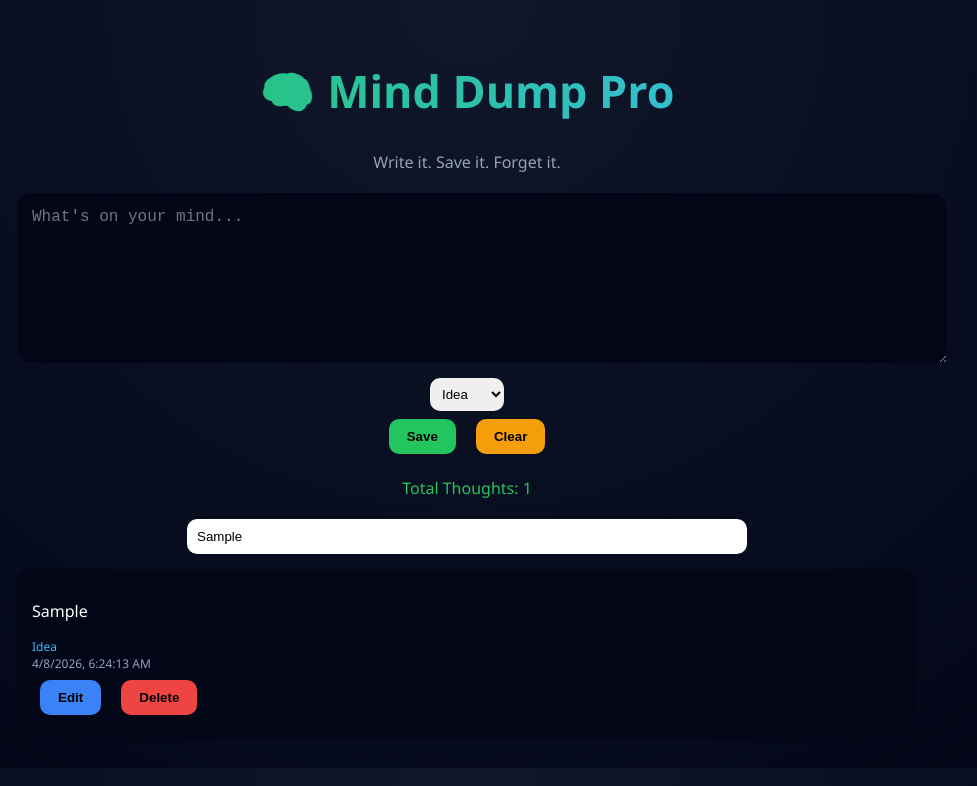
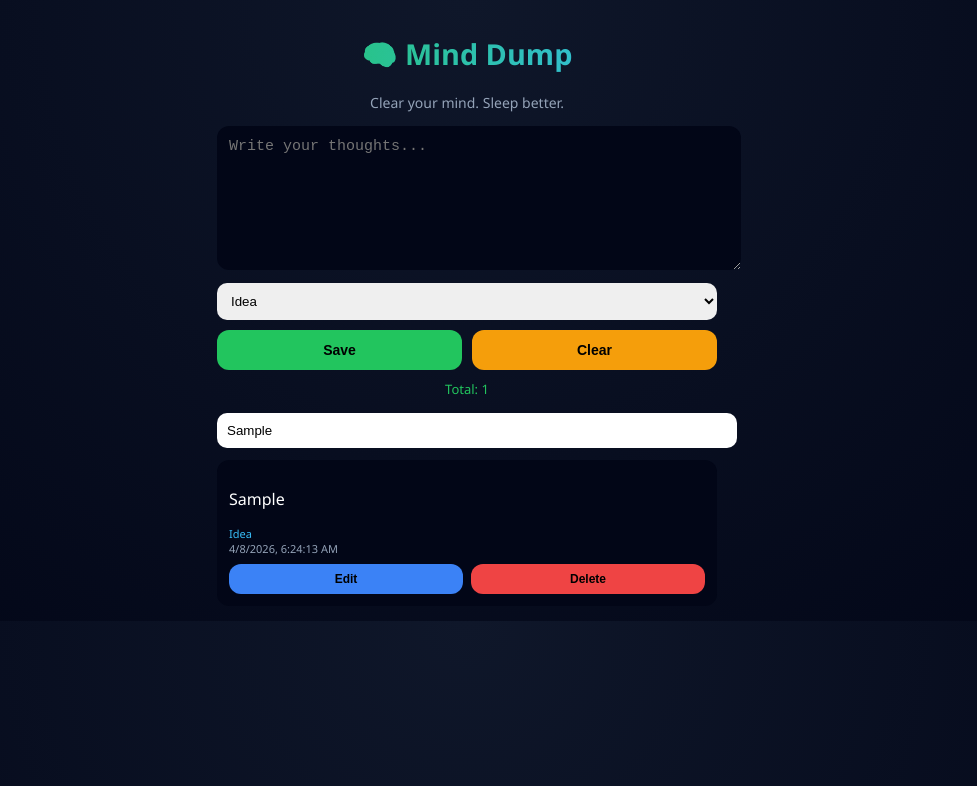
Before and after one commit to ShortEditor/divyansh_dairy, a plain HTML site: page index.html in a window 1280 px wide. Both pictures are taken after typing "Sample", "Sample" into the empty fields and a click on the button "Save". Shown: the whole page, without its empty margins (173-1150 px from the left). Drawn offline with Linux system fonts and the light colour scheme.

Commit message:
Update index.html

```diff
--- a/index.html
+++ b/index.html
@@ -2,6 +2,7 @@
 <html lang="en">
 <head>
 <meta charset="UTF-8">
+<meta name="viewport" content="width=device-width, initial-scale=1.0">
 <title>Mind Dump Pro</title>
 
 <style>
@@ -14,54 +15,61 @@ body {
 
 /* Container */
 .container {
-  max-width: 900px;
+  padding: 15px;
+  max-width: 500px;
   margin: auto;
-  padding: 30px;
-  text-align: center;
 }
 
 /* Title */
 h1 {
-  font-size: 2.8rem;
+  text-align: center;
+  font-size: 1.8rem;
   background: linear-gradient(90deg, #22c55e, #38bdf8);
   -webkit-background-clip: text;
   color: transparent;
 }
 
 .subtitle {
+  text-align: center;
+  font-size: 14px;
   color: #94a3b8;
-  margin-bottom: 20px;
 }
 
 /* Input */
 textarea {
   width: 100%;
-  height: 140px;
-  border-radius: 15px;
+  height: 120px;
+  border-radius: 12px;
   border: none;
-  padding: 15px;
-  font-size: 16px;
-  outline: none;
+  padding: 12px;
+  font-size: 15px;
   background: #020617;
   color: white;
 }
 
 /* Category */
 select {
-  margin-top: 10px;
-  padding: 8px;
+  width: 100%;
+  padding: 10px;
+  margin-top: 8px;
   border-radius: 10px;
   border: none;
 }
 
 /* Buttons */
+.buttons {
+  display: flex;
+  gap: 10px;
+  margin-top: 10px;
+}
+
 button {
-  padding: 10px 18px;
-  margin: 8px;
-  border-radius: 10px;
+  flex: 1;
+  padding: 12px;
+  border-radius: 12px;
   border: none;
-  cursor: pointer;
   font-weight: bold;
+  font-size: 14px;
 }
 
 .save { background: #22c55e; }
@@ -69,9 +77,9 @@ button {
 
 /* Search */
 input {
-  margin-top: 20px;
+  width: 100%;
+  margin-top: 15px;
   padding: 10px;
-  width: 60%;
   border-radius: 10px;
   border: none;
 }
@@ -79,26 +87,31 @@ input {
 /* Idea cards */
 .idea-box {
   background: #020617;
-  padding: 15px;
-  margin-top: 15px;
+  padding: 12px;
+  margin-top: 12px;
   border-radius: 12px;
-  text-align: left;
-  transition: 0.3s;
-}
-
-.idea-box:hover {
-  transform: scale(1.02);
-  box-shadow: 0 0 15px rgba(56,189,248,0.3);
 }
 
 .time {
-  font-size: 12px;
+  font-size: 11px;
   color: #94a3b8;
 }
 
 .category {
+  font-size: 11px;
+  color: #38bdf8;
+}
+
+.actions {
+  display: flex;
+  gap: 8px;
+  margin-top: 8px;
+}
+
+.actions button {
+  flex: 1;
   font-size: 12px;
-  color: #38bdf8;
+  padding: 8px;
 }
 
 .delete { background: #ef4444; }
@@ -106,8 +119,10 @@ input {
 
 /* Stats */
 .stats {
-  margin-top: 15px;
+  margin-top: 10px;
+  font-size: 13px;
   color: #22c55e;
+  text-align: center;
 }
 </style>
 </head>
@@ -116,23 +131,25 @@ input {
 
 <div class="container">
 
-  <h1>🧠 Mind Dump Pro</h1>
-  <p class="subtitle">Write it. Save it. Forget it.</p>
+  <h1>🧠 Mind Dump</h1>
+  <p class="subtitle">Clear your mind. Sleep better.</p>
 
-  <textarea id="idea" placeholder="What's on your mind..."></textarea><br>
+  <textarea id="idea" placeholder="Write your thoughts..."></textarea>
 
   <select id="category">
     <option>Idea</option>
     <option>Stress</option>
     <option>Goal</option>
-  </select><br>
+  </select>
 
-  <button class="save" onclick="saveIdea()">Save</button>
-  <button class="clear" onclick="clearMind()">Clear</button>
+  <div class="buttons">
+    <button class="save" onclick="saveIdea()">Save</button>
+    <button class="clear" onclick="clearMind()">Clear</button>
+  </div>
 
   <div class="stats" id="stats"></div>
 
-  <input type="text" id="search" placeholder="Search thoughts..." onkeyup="displayIdeas()">
+  <input type="text" id="search" placeholder="Search..." onkeyup="displayIdeas()">
 
   <div id="ideasList"></div>
 
@@ -172,7 +189,7 @@ function displayIdeas() {
   let filtered = ideas.filter(i => i.text.toLowerCase().includes(search));
 
   document.getElementById("stats").innerText =
-    "Total Thoughts: " + filtered.length;
+    "Total: " + filtered.length;
 
   filtered.forEach((idea, index) => {
     let div = document.createElement("div");
@@ -182,8 +199,10 @@ function displayIdeas() {
       <p contenteditable="false" id="text-${index}">${idea.text}</p>
       <div class="category">${idea.category}</div>
       <div class="time">${idea.time}</div>
-      <button class="edit" onclick="editIdea(${index})">Edit</button>
-      <button class="delete" onclick="deleteIdea(${index})">Delete</button>
+      <div class="actions">
+        <button class="edit" onclick="editIdea(${index})">Edit</button>
+        <button class="delete" onclick="deleteIdea(${index})">Delete</button>
+      </div>
     `;
 
     container.appendChild(div);
@@ -198,17 +217,16 @@ function deleteIdea(index) {
 }
 
 function editIdea(index) {
-  let textEl = document.getElementById("text-" + index);
+  let el = document.getElementById("text-" + index);
 
-  if(textEl.isContentEditable) {
-    textEl.contentEditable = false;
-
+  if(el.isContentEditable) {
+    el.contentEditable = false;
     let ideas = JSON.parse(localStorage.getItem("ideas"));
-    ideas[index].text = textEl.innerText;
+    ideas[index].text = el.innerText;
     localStorage.setItem("ideas", JSON.stringify(ideas));
   } else {
-    textEl.contentEditable = true;
-    textEl.focus();
+    el.contentEditable = true;
+    el.focus();
   }
 }
 
```
